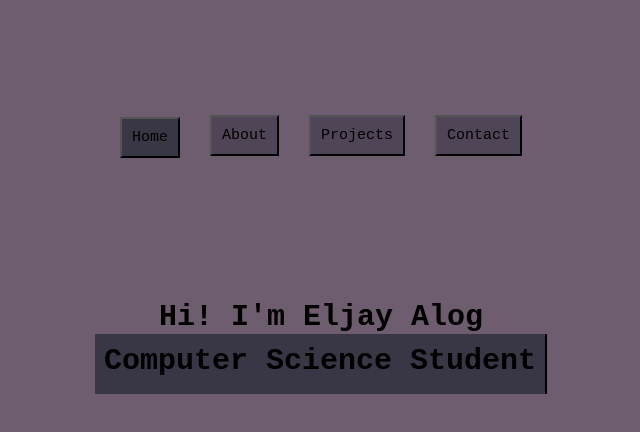
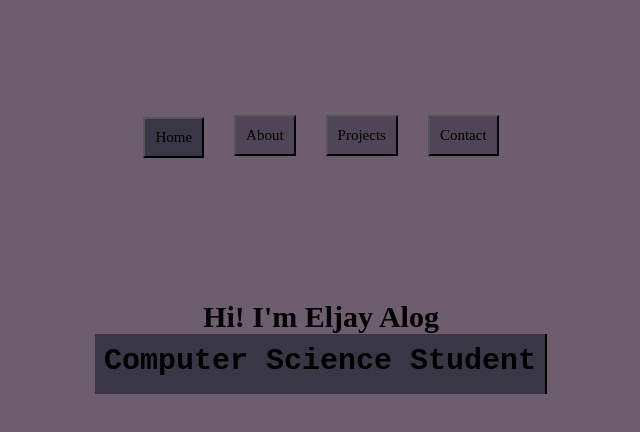
Before and after one commit to a-eljay/eljay-personal-portfolio-website, a plain HTML site: page index.html in a window 1280 px wide. Shown: the whole page, without its empty margins (319-959 px from the left). Drawn offline with Linux system fonts and the light colour scheme.

Commit message:
Update main.css

```diff
--- a/main.css
+++ b/main.css
@@ -1,7 +1,7 @@
 * {
   padding: 0;
   margin: 0;
-  font-family: Monospace;
+  font-family: Times New Roman;
 }
 
 body {
```
